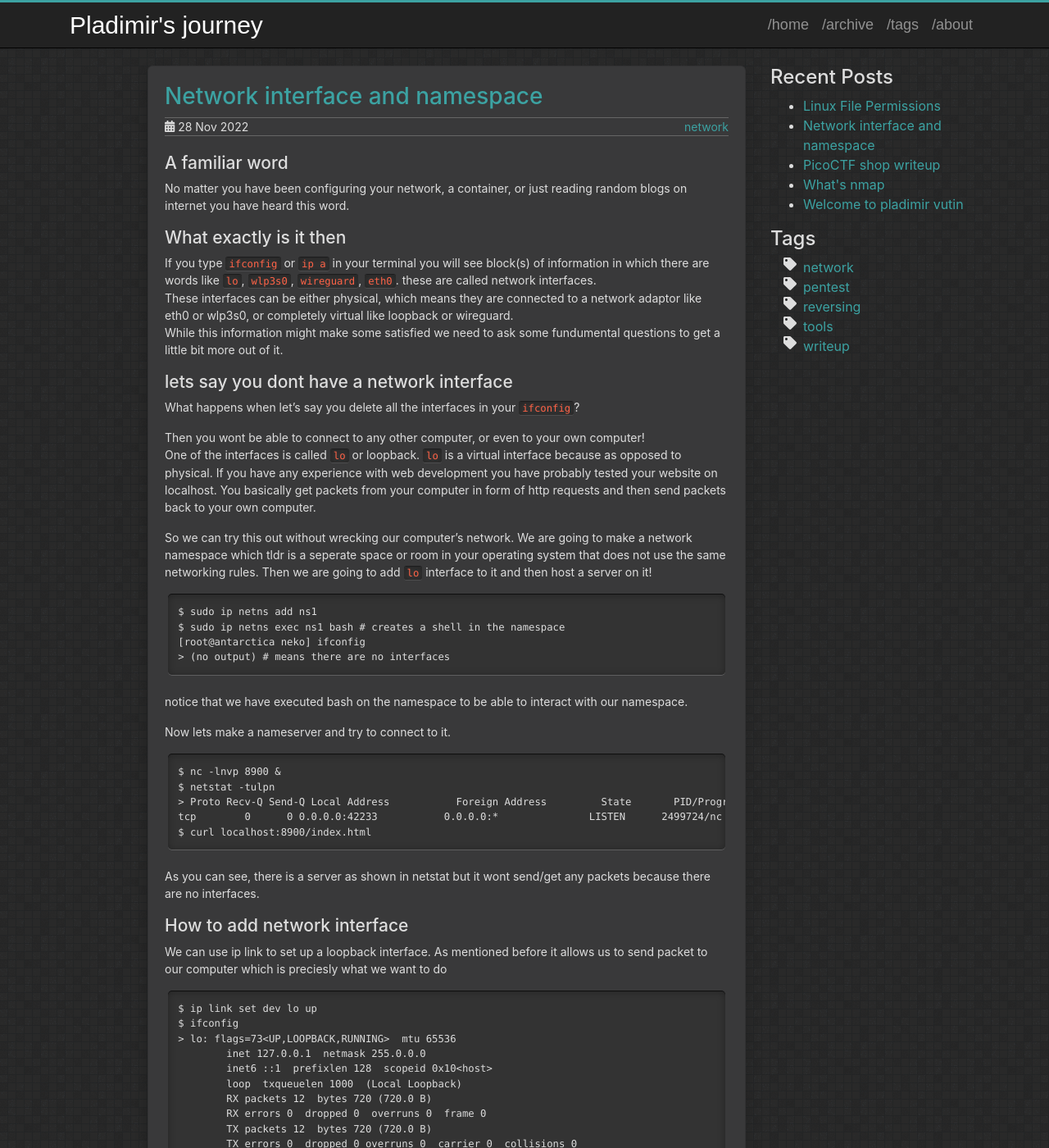
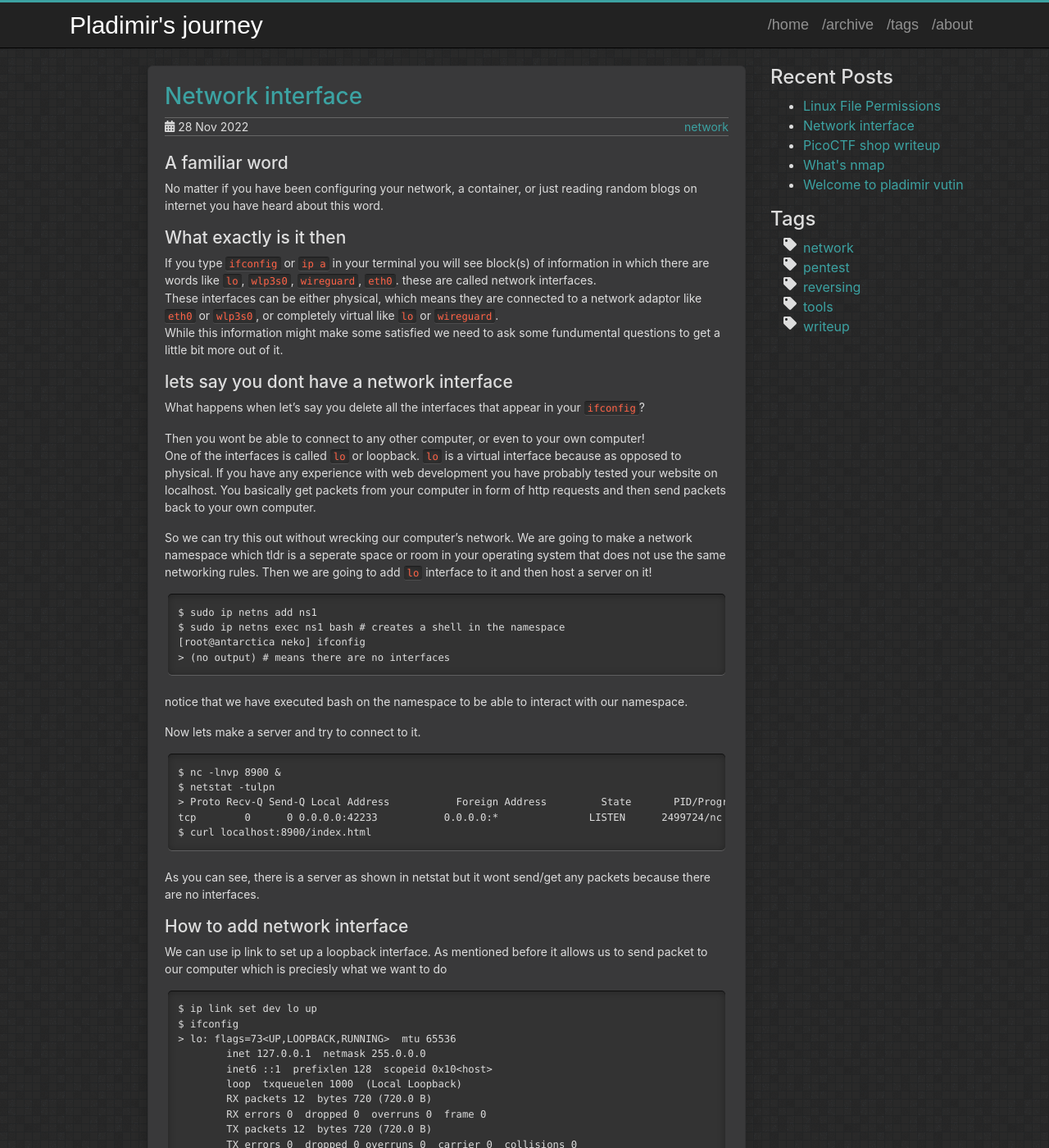
Before and after one commit to SchrodingersNeko749/pladimirBlog, a Jekyll site: the page built from _posts/2022-11-29-networkinterface.md, in a window 1280 px wide and 1400 px high. Shown: the whole window at 82% size. Built offline with Jekyll 4.4.1, drawn with Linux system fonts in a browser that asks for light colours; some of the changed text lies outside the part shown.

Commit message:
onFileChangeHook

````diff
--- a/_posts/2022-11-29-networkinterface.md
+++ b/_posts/2022-11-29-networkinterface.md
@@ -1,6 +1,6 @@
 ---
 layout: post
-title:  "Network interface and namespace"
+title:  "Network interface"
 date:   2022-11-28 18:20:21 +0330
 categories: jekyll update
 tags:
@@ -8,17 +8,17 @@ tags:
 ---
 ## A familiar word
 
-No matter you have been configuring your network, a container, or just reading random blogs on internet you have heard this word.
+No matter if you have been configuring your network, a container, or just reading random blogs on internet you have heard about this word.
 
 ## What exactly is it then
 
 If you type `ifconfig` or `ip a` in your terminal you will see block(s) of information in which there are words like `lo`, `wlp3s0`, `wireguard`, `eth0`. these are called network interfaces.
-These interfaces can be either physical, which means they are connected to a network adaptor like eth0 or wlp3s0, or completely virtual like loopback or wireguard.
+These interfaces can be either physical, which means they are connected to a network adaptor like `eth0` or `wlp3s0`, or completely virtual like `lo` or `wireguard`.
 While this information might make some satisfied we need to ask some fundumental questions to get a little bit more out of it.
 
 ## lets say you dont have a network interface
 
-What happens when let's say you delete all the interfaces in your `ifconfig`?
+What happens when let's say you delete all the interfaces that appear in your `ifconfig`?
 
 Then you wont be able to connect to any other computer, or even to your own computer!
 One of the interfaces is called `lo` or loopback. `lo` is a virtual interface because as opposed to physical. If you have any experience with web development you have probably tested your website on localhost. You basically get packets from your computer in form of http requests and then send packets back to your own computer.
@@ -33,7 +33,7 @@ $ sudo ip netns exec ns1 bash # creates a shell in the namespace
 ```
 notice that we have executed bash on the namespace to be able to interact with our namespace.
 
-Now lets make a nameserver and try to connect to it.
+Now lets make a server and try to connect to it.
 
 ```
 $ nc -lnvp 8900 &
````
Also changed, not shown: other parts of _posts/2022-11-29-networkinterface.md (+3 -1 lines), _posts/2022-11-28-shop.md (+1 -1 lines), 1 other file.
